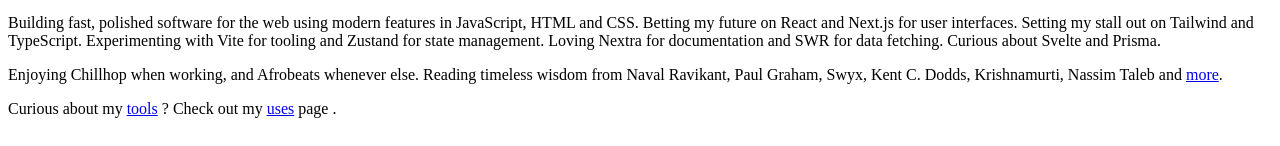
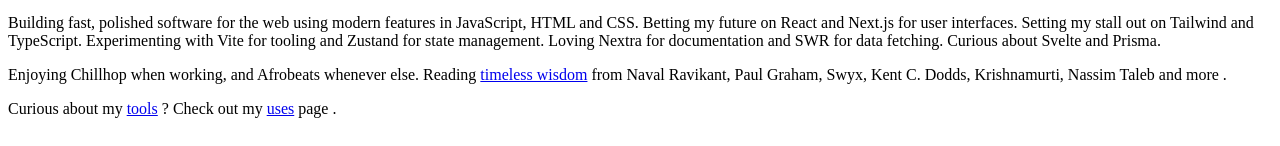
Before and after one commit to denniskigen/denniskigen.com, a Next.js app: page / in a window 1280 px wide. Shown: the part 606-752 px from the top of the page. Built offline with nearby package versions, Linux system fonts and the light colour scheme.

Commit message:
(feat) Add descriptive test to bookshelf link

```diff
--- a/pages/index.js
+++ b/pages/index.js
@@ -180,15 +180,14 @@ export default function Home() {
             fetching. Curious about Svelte and Prisma.
           </p>
           <p className="mt-8">
-            Enjoying Chillhop when working, and Afrobeats whenever else. Reading
-            timeless wisdom from Naval Ravikant, Paul Graham, Swyx, Kent C.
-            Dodds, Krishnamurti, Nassim Taleb and{" "}
+            Enjoying Chillhop when working, and Afrobeats whenever else. Reading{" "}
             <Link href="/bookshelf">
               <a className="underline underline-offset-4 decoration-zinc-500 hover:decoration-zinc-200">
-                more
+                timeless wisdom
               </a>
-            </Link>
-            .
+            </Link>{" "}
+            from Naval Ravikant, Paul Graham, Swyx, Kent C. Dodds, Krishnamurti,
+            Nassim Taleb and more .
           </p>
           <p className="mt-8">
             Curious about my{" "}
```
